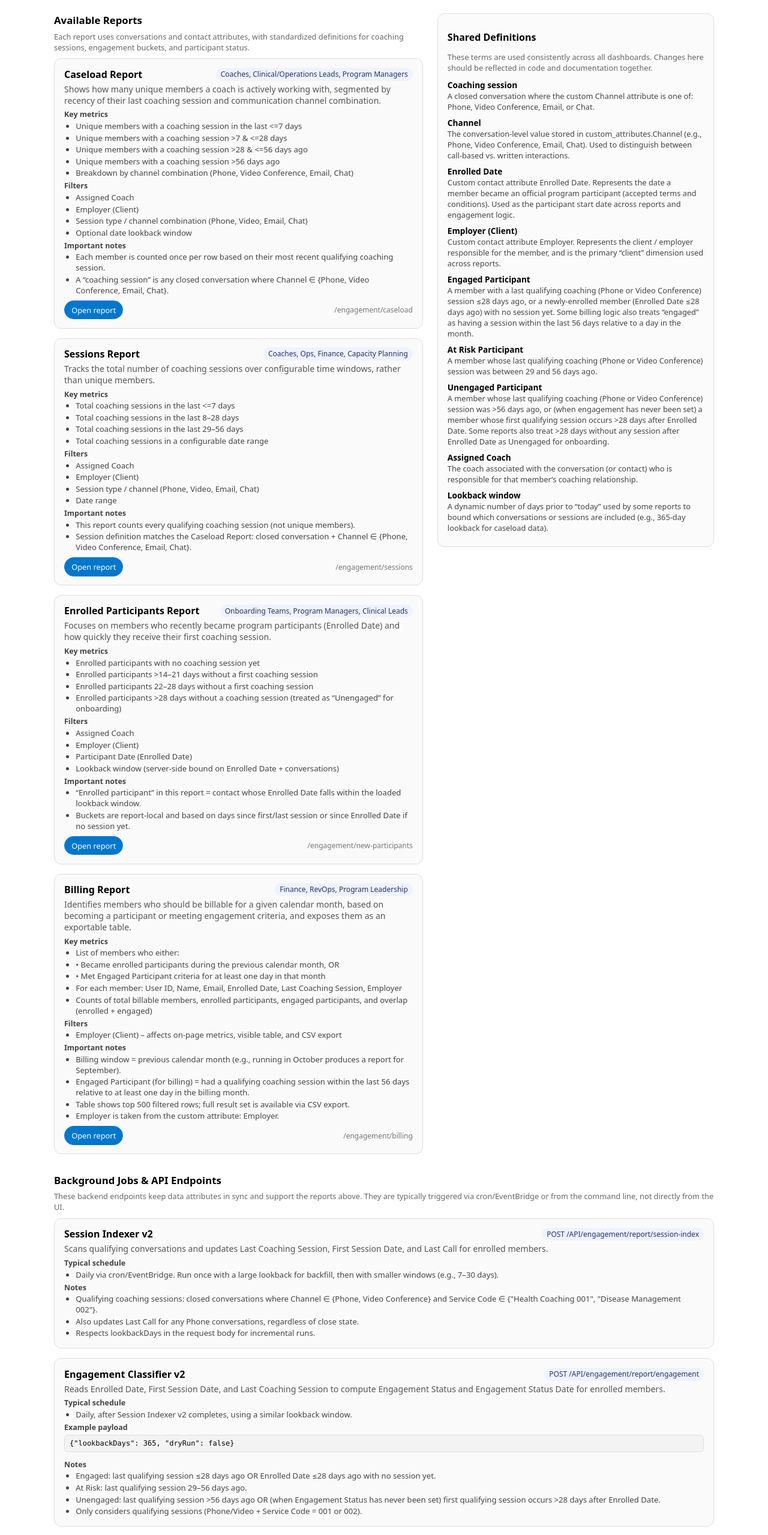
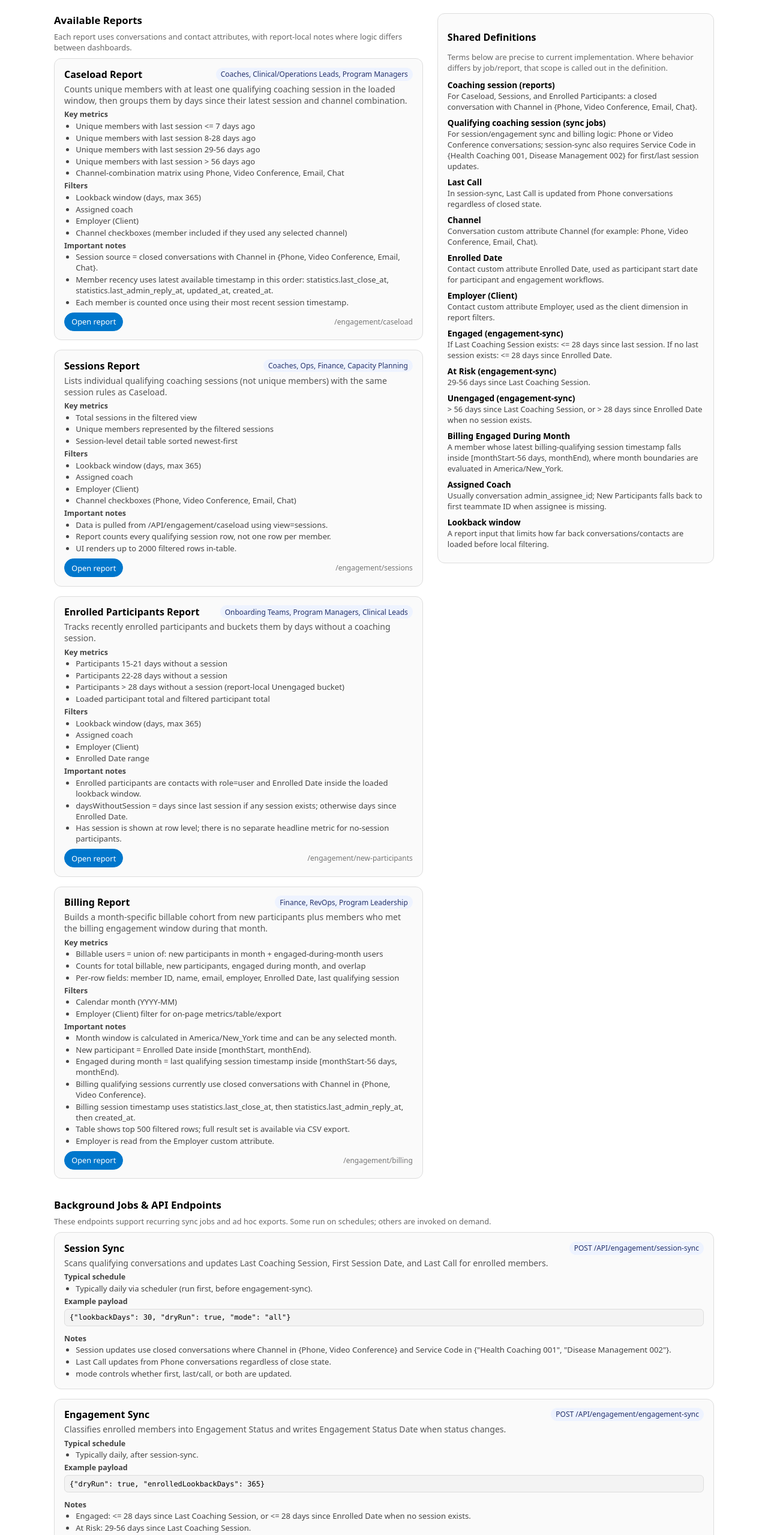
Before and after one commit to k-coyle/intercom-svelte-app, a SvelteKit app: page /engagement in a window 1280 px wide. Shown: the part 147-2706 px from the top of the page at 60% size. Built offline with nearby package versions, Linux system fonts and the light colour scheme.

Commit message:
update: frontend defintion and text standarization

```diff
--- a/src/routes/engagement/+page.svelte
+++ b/src/routes/engagement/+page.svelte
@@ -16,24 +16,25 @@
       name: 'Caseload Report',
       path: '/engagement/caseload',
       summary:
-        'Shows how many unique members a coach is actively working with, segmented by recency of their last coaching session and communication channel combination.',
+        'Counts unique members with at least one qualifying coaching session in the loaded window, then groups them by days since their latest session and channel combination.',
       primaryAudience: 'Coaches, Clinical/Operations Leads, Program Managers',
       metrics: [
-        'Unique members with a coaching session in the last <=7 days',
-        'Unique members with a coaching session >7 & <=28 days',
-        'Unique members with a coaching session >28 & <=56 days ago',
-        'Unique members with a coaching session >56 days ago',
-        'Breakdown by channel combination (Phone, Video Conference, Email, Chat)'
+        'Unique members with last session <= 7 days ago',
+        'Unique members with last session 8-28 days ago',
+        'Unique members with last session 29-56 days ago',
+        'Unique members with last session > 56 days ago',
+        'Channel-combination matrix using Phone, Video Conference, Email, Chat'
       ],
       filters: [
-        'Assigned Coach',
+        'Lookback window (days, max 365)',
+        'Assigned coach',
         'Employer (Client)',
-        'Session type / channel combination (Phone, Video, Email, Chat)',
-        'Optional date lookback window'
+        'Channel checkboxes (member included if they used any selected channel)'
       ],
       notes: [
-        'Each member is counted once per row based on their most recent qualifying coaching session.',
-        'A “coaching session” is any closed conversation where Channel ∈ {Phone, Video Conference, Email, Chat}.'
+        'Session source = closed conversations with Channel in {Phone, Video Conference, Email, Chat}.',
+        'Member recency uses latest available timestamp in this order: statistics.last_close_at, statistics.last_admin_reply_at, updated_at, created_at.',
+        'Each member is counted once using their most recent session timestamp.'
       ]
     },
     {
@@ -41,23 +42,23 @@
       name: 'Sessions Report',
       path: '/engagement/sessions',
       summary:
-        'Tracks the total number of coaching sessions over configurable time windows, rather than unique members.',
+        'Lists individual qualifying coaching sessions (not unique members) with the same session rules as Caseload.',
       primaryAudience: 'Coaches, Ops, Finance, Capacity Planning',
       metrics: [
-        'Total coaching sessions in the last <=7 days',
-        'Total coaching sessions in the last 8–28 days',
-        'Total coaching sessions in the last 29–56 days',
-        'Total coaching sessions in a configurable date range'
+        'Total sessions in the filtered view',
+        'Unique members represented by the filtered sessions',
+        'Session-level detail table sorted newest-first'
       ],
       filters: [
-        'Assigned Coach',
+        'Lookback window (days, max 365)',
+        'Assigned coach',
         'Employer (Client)',
-        'Session type / channel (Phone, Video, Email, Chat)',
-        'Date range'
+        'Channel checkboxes (Phone, Video Conference, Email, Chat)'
       ],
       notes: [
-        'This report counts every qualifying coaching session (not unique members).',
-        'Session definition matches the Caseload Report: closed conversation + Channel ∈ {Phone, Video Conference, Email, Chat}.'
+        'Data is pulled from /API/engagement/caseload using view=sessions.',
+        'Report counts every qualifying session row, not one row per member.',
+        'UI renders up to 2000 filtered rows in-table.'
       ]
     },
     {
@@ -65,23 +66,24 @@
       name: 'Enrolled Participants Report',
       path: '/engagement/new-participants',
       summary:
-        'Focuses on members who recently became program participants (Enrolled Date) and how quickly they receive their first coaching session.',
+        'Tracks recently enrolled participants and buckets them by days without a coaching session.',
       primaryAudience: 'Onboarding Teams, Program Managers, Clinical Leads',
       metrics: [
-        'Enrolled participants with no coaching session yet',
-        'Enrolled participants >14–21 days without a first coaching session',
-        'Enrolled participants 22–28 days without a first coaching session',
-        'Enrolled participants >28 days without a coaching session (treated as “Unengaged” for onboarding)'
+        'Participants 15-21 days without a session',
+        'Participants 22-28 days without a session',
+        'Participants > 28 days without a session (report-local Unengaged bucket)',
+        'Loaded participant total and filtered participant total'
       ],
       filters: [
-        'Assigned Coach',
+        'Lookback window (days, max 365)',
+        'Assigned coach',
         'Employer (Client)',
-        'Participant Date (Enrolled Date)',
-        'Lookback window (server-side bound on Enrolled Date + conversations)'
+        'Enrolled Date range'
       ],
       notes: [
-        '“Enrolled participant” in this report = contact whose Enrolled Date falls within the loaded lookback window.',
-        'Buckets are report-local and based on days since first/last session or since Enrolled Date if no session yet.'
+        'Enrolled participants are contacts with role=user and Enrolled Date inside the loaded lookback window.',
+        'daysWithoutSession = days since last session if any session exists; otherwise days since Enrolled Date.',
+        'Has session is shown at row level; there is no separate headline metric for no-session participants.'
       ]
     },
     {
@@ -89,63 +91,77 @@
       name: 'Billing Report',
       path: '/engagement/billing',
       summary:
-        'Identifies members who should be billable for a given calendar month, based on becoming a participant or meeting engagement criteria, and exposes them as an exportable table.',
+        'Builds a month-specific billable cohort from new participants plus members who met the billing engagement window during that month.',
       primaryAudience: 'Finance, RevOps, Program Leadership',
       metrics: [
-        'List of members who either:',
-        '  • Became enrolled participants during the previous calendar month, OR',
-        '  • Met Engaged Participant criteria for at least one day in that month',
-        'For each member: User ID, Name, Email, Enrolled Date, Last Coaching Session, Employer',
-        'Counts of total billable members, enrolled participants, engaged participants, and overlap (enrolled + engaged)'
+        'Billable users = union of: new participants in month + engaged-during-month users',
+        'Counts for total billable, new participants, engaged during month, and overlap',
+        'Per-row fields: member ID, name, email, employer, Enrolled Date, last qualifying session'
       ],
       filters: [
-        'Employer (Client) – affects on-page metrics, visible table, and CSV export'
+        'Calendar month (YYYY-MM)',
+        'Employer (Client) filter for on-page metrics/table/export'
       ],
       notes: [
-        'Billing window = previous calendar month (e.g., running in October produces a report for September).',
-        'Engaged Participant (for billing) = had a qualifying coaching session within the last 56 days relative to at least one day in the billing month.',
+        'Month window is calculated in America/New_York time and can be any selected month.',
+        'New participant = Enrolled Date inside [monthStart, monthEnd).',
+        'Engaged during month = last qualifying session timestamp inside [monthStart-56 days, monthEnd).',
+        'Billing qualifying sessions currently use closed conversations with Channel in {Phone, Video Conference}.',
+        'Billing session timestamp uses statistics.last_close_at, then statistics.last_admin_reply_at, then created_at.',
         'Table shows top 500 filtered rows; full result set is available via CSV export.',
-        'Employer is taken from the custom attribute: Employer.'
+        'Employer is read from the Employer custom attribute.'
       ]
     }
   ];
 
   const glossary = [
     {
-      term: 'Coaching session',
-      def: 'A closed conversation where the custom Channel attribute is one of: Phone, Video Conference, Email, or Chat.'
+      term: 'Coaching session (reports)',
+      def: 'For Caseload, Sessions, and Enrolled Participants: a closed conversation with Channel in {Phone, Video Conference, Email, Chat}.'
+    },
+    {
+      term: 'Qualifying coaching session (sync jobs)',
+      def: 'For session/engagement sync and billing logic: Phone or Video Conference conversations; session-sync also requires Service Code in {Health Coaching 001, Disease Management 002} for first/last session updates.'
+    },
+    {
+      term: 'Last Call',
+      def: 'In session-sync, Last Call is updated from Phone conversations regardless of closed state.'
     },
     {
       term: 'Channel',
-      def: 'The conversation-level value stored in custom_attributes.Channel (e.g., Phone, Video Conference, Email, Chat). Used to distinguish between call-based vs. written interactions.'
+      def: 'Conversation custom attribute Channel (for example: Phone, Video Conference, Email, Chat).'
     },
     {
       term: 'Enrolled Date',
-      def: 'Custom contact attribute Enrolled Date. Represents the date a member became an official program participant (accepted terms and conditions). Used as the participant start date across reports and engagement logic.'
+      def: 'Contact custom attribute Enrolled Date, used as participant start date for participant and engagement workflows.'
     },
     {
       term: 'Employer (Client)',
-      def: 'Custom contact attribute Employer. Represents the client / employer responsible for the member, and is the primary “client” dimension used across reports.'
+      def: 'Contact custom attribute Employer, used as the client dimension in report filters.'
     },
     {
-      term: 'Engaged Participant',
-      def: 'A member with a last qualifying coaching (Phone or Video Conference) session ≤28 days ago, or a newly-enrolled member (Enrolled Date ≤28 days ago) with no session yet. Some billing logic also treats “engaged” as having a session within the last 56 days relative to a day in the month.'
+      term: 'Engaged (engagement-sync)',
+      def: 'If Last Coaching Session exists: <= 28 days since last session. If no last session exists: <= 28 days since Enrolled Date.'
     },
     {
-      term: 'At Risk Participant',
-      def: 'A member whose last qualifying coaching (Phone or Video Conference) session was between 29 and 56 days ago.'
+      term: 'At Risk (engagement-sync)',
+      def: '29-56 days since Last Coaching Session.'
     },
     {
-      term: 'Unengaged Participant',
-      def: 'A member whose last qualifying coaching (Phone or Video Conference) session was >56 days ago, or (when engagement has never been set) a member whose first qualifying session occurs >28 days after Enrolled Date. Some reports also treat >28 days without any session after Enrolled Date as Unengaged for onboarding.'
+      term: 'Unengaged (engagement-sync)',
+      def: '> 56 days since Last Coaching Session, or > 28 days since Enrolled Date when no session exists.'
+    },
+    {
+      term: 'Billing Engaged During Month',
+      def: 'A member whose latest billing-qualifying session timestamp falls inside [monthStart-56 days, monthEnd), where month boundaries are evaluated in America/New_York.'
     },
     {
       term: 'Assigned Coach',
-      def: 'The coach associated with the conversation (or contact) who is responsible for that member’s coaching relationship.'
+      def: 'Usually conversation admin_assignee_id; New Participants falls back to first teammate ID when assignee is missing.'
     },
     {
       term: 'Lookback window',
-      def: 'A dynamic number of days prior to “today” used by some reports to bound which conversations or sessions are included (e.g., 365-day lookback for caseload data).'
+      def: 'A report input that limits how far back conversations/contacts are loaded before local filtering.'
     }
   ];
 
@@ -154,48 +170,49 @@
   type ApiEndpoint = {
     id: string;
     name: string;
-    path: string;        // HTTP method + URL
+    path: string; // HTTP method + URL
     summary: string;
-    schedule: string;    // how/when it’s typically run
-    payload?: string;    // example JSON body (optional)
+    schedule: string; // how/when it is typically run
+    payload?: string; // example JSON body (optional)
     notes?: string[];
   };
 
   const apiEndpoints: ApiEndpoint[] = [
     {
-      id: 'session-index-v2',
-      name: 'Session Indexer v2',
-      path: 'POST /API/engagement/report/session-index',
+      id: 'session-sync-v2',
+      name: 'Session Sync',
+      path: 'POST /API/engagement/session-sync',
       summary:
         'Scans qualifying conversations and updates Last Coaching Session, First Session Date, and Last Call for enrolled members.',
       schedule:
-        'Daily via cron/EventBridge. Run once with a large lookback for backfill, then with smaller windows (e.g., 7–30 days).',
+        'Typically daily via scheduler (run first, before engagement-sync).',
+      payload: `{"lookbackDays": 30, "dryRun": true, "mode": "all"}`,
       notes: [
-        'Qualifying coaching sessions: closed conversations where Channel ∈ {Phone, Video Conference} and Service Code ∈ {"Health Coaching 001", "Disease Management 002"}.',
-        'Also updates Last Call for any Phone conversations, regardless of close state.',
-        'Respects lookbackDays in the request body for incremental runs.'
+        'Session updates use closed conversations where Channel in {Phone, Video Conference} and Service Code in {"Health Coaching 001", "Disease Management 002"}.',
+        'Last Call updates from Phone conversations regardless of close state.',
+        'mode controls whether first, last/call, or both are updated.'
       ]
     },
     {
       id: 'engagement-classifier-v2',
-      name: 'Engagement Classifier v2',
-      path: 'POST /API/engagement/report/engagement',
+      name: 'Engagement Sync',
+      path: 'POST /API/engagement/engagement-sync',
       summary:
-        'Reads Enrolled Date, First Session Date, and Last Coaching Session to compute Engagement Status and Engagement Status Date for enrolled members.',
+        'Classifies enrolled members into Engagement Status and writes Engagement Status Date when status changes.',
       schedule:
-        'Daily, after Session Indexer v2 completes, using a similar lookback window.',
-      payload: `{"lookbackDays": 365, "dryRun": false}`,
+        'Typically daily, after session-sync.',
+      payload: `{"dryRun": true, "enrolledLookbackDays": 365}`,
       notes: [
-        'Engaged: last qualifying session ≤28 days ago OR Enrolled Date ≤28 days ago with no session yet.',
-        'At Risk: last qualifying session 29–56 days ago.',
-        'Unengaged: last qualifying session >56 days ago OR (when Engagement Status has never been set) first qualifying session occurs >28 days after Enrolled Date.',
-        'Only considers qualifying sessions (Phone/Video + Service Code = 001 or 002).'
+        'Engaged: <= 28 days since Last Coaching Session, or <= 28 days since Enrolled Date when no session exists.',
+        'At Risk: 29-56 days since Last Coaching Session.',
+        'Unengaged: > 56 days since Last Coaching Session, or > 28 days since Enrolled Date with no session.',
+        'Current implementation classifies from Enrolled Date + Last Coaching Session.'
       ]
     },
     {
       id: 'referral-eligible-programs',
-      name: 'Referral → Eligible Programs Sync',
-      path: 'POST /API/engagement/report/referral-sync',
+      name: 'Referral to Eligible Programs Sync',
+      path: 'POST /API/engagement/referral-sync',
       summary:
         'For members with Referral = "Counter Health", sets Eligible Programs = "Smart Access".',
       schedule:
@@ -206,26 +223,28 @@
       ]
     },
     {
-      id: 'export-members-csv',
-      name: 'Member Export CSV',
-      path: 'POST /API/engagement/export-members-csv',
+      id: 'engagement-export',
+      name: 'Engagement Export (CSV/JSON/File)',
+      path: 'POST /API/engagement/report/engagement',
       summary:
-        'Exports a CSV of enrolled members and key attributes for ad-hoc analysis or downstream BI.',
+        'Exports enrolled-member data with optional filters; returns CSV stream by default or JSON/file outputs by mode.',
       schedule:
-        'On-demand from the command line (curl) or a one-off job. Not wired to the UI.',
+        'On demand from scripts or ad hoc operations.',
       payload: `{
-  "outputPath": "/path/to/engagement_report.csv",
+  "returnMode": "stream",
   "referral": "Counter Health",
   "employer": "ACME Corp",
-  "enrolledStart": "2024-01-01",
-  "enrolledEnd": "2024-12-31",
+  "employerExclusions": ["Test Employer"],
+  "enrolledDateStart": "2024-01-01",
+  "enrolledDateEnd": "2024-12-31",
   "lastSessionStart": "2024-06-01",
   "lastSessionEnd": "2024-06-30",
-  "engagementStatus": "Unengaged",
+  "engagementStatus": ["Engaged", "At Risk"],
   "perPage": 150
 }`,
       notes: [
-        'Filters (Referral, Employer, Enrolled Date window, Last Session Date window, Engagement Status) are pushed into a database search where possible to keep exports fast.',
+        'Supported return modes: stream (default), json, file (requires outputPath).',
+        'Filters are applied through Intercom contact search (role=user and Enrolled Date > 0 always enforced).',
         'CSV columns follow the external spec: employee_id, name_first, name_last, member_dob, group_description, last_coaching_session, program_status, status_date, eligible_programs, registration_code.'
       ]
     }
@@ -422,8 +441,8 @@
     <div>
       <div class="section-title">Available Reports</div>
       <div class="section-subtitle">
-        Each report uses conversations and contact attributes, with standardized definitions
-        for coaching sessions, engagement buckets, and participant status.
+        Each report uses conversations and contact attributes, with report-local notes where logic
+        differs between dashboards.
       </div>
 
       <div class="reports">
@@ -476,8 +495,8 @@
     <aside class="glossary">
       <h2>Shared Definitions</h2>
       <p class="section-subtitle">
-        These terms are used consistently across all dashboards. Changes here should be reflected in
-        code and documentation together.
+        Terms below are precise to current implementation. Where behavior differs by job/report,
+        that scope is called out in the definition.
       </p>
 
       {#each glossary as g}
@@ -493,8 +512,8 @@
   <div class="api-section">
     <div class="section-title">Background Jobs & API Endpoints</div>
     <div class="section-subtitle">
-      These backend endpoints keep data attributes in sync and support the reports above. They are
-      typically triggered via cron/EventBridge or from the command line, not directly from the UI.
+      These endpoints support recurring sync jobs and ad hoc exports. Some run on schedules;
+      others are invoked on demand.
     </div>
 
     <div class="reports">
```
Also changed, not shown: src/routes/engagement/billing/+page.svelte (+19 -13 lines), src/routes/engagement/caseload/+page.svelte (+11 -6 lines), src/routes/engagement/new-participants/+page.svelte (+12 -11 lines), src/routes/engagement/sessions/+page.svelte (+6 -3 lines).
